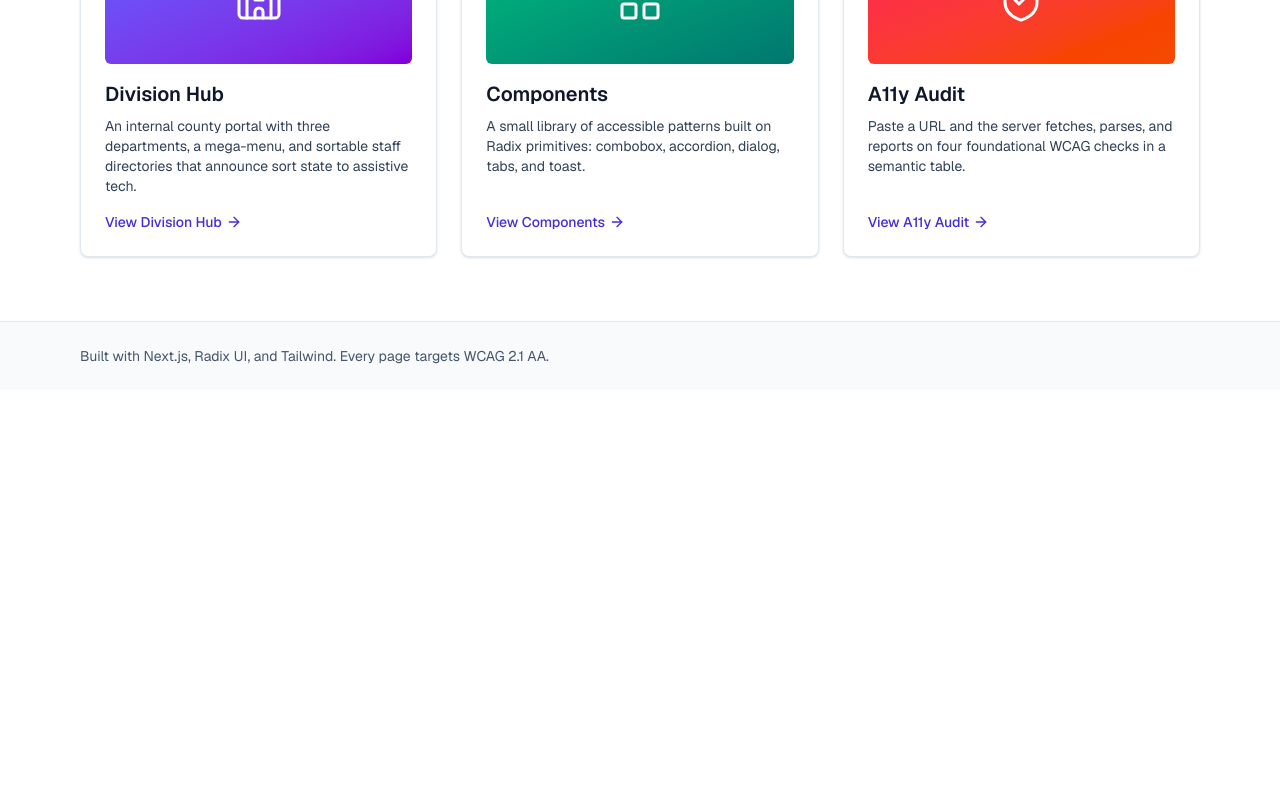
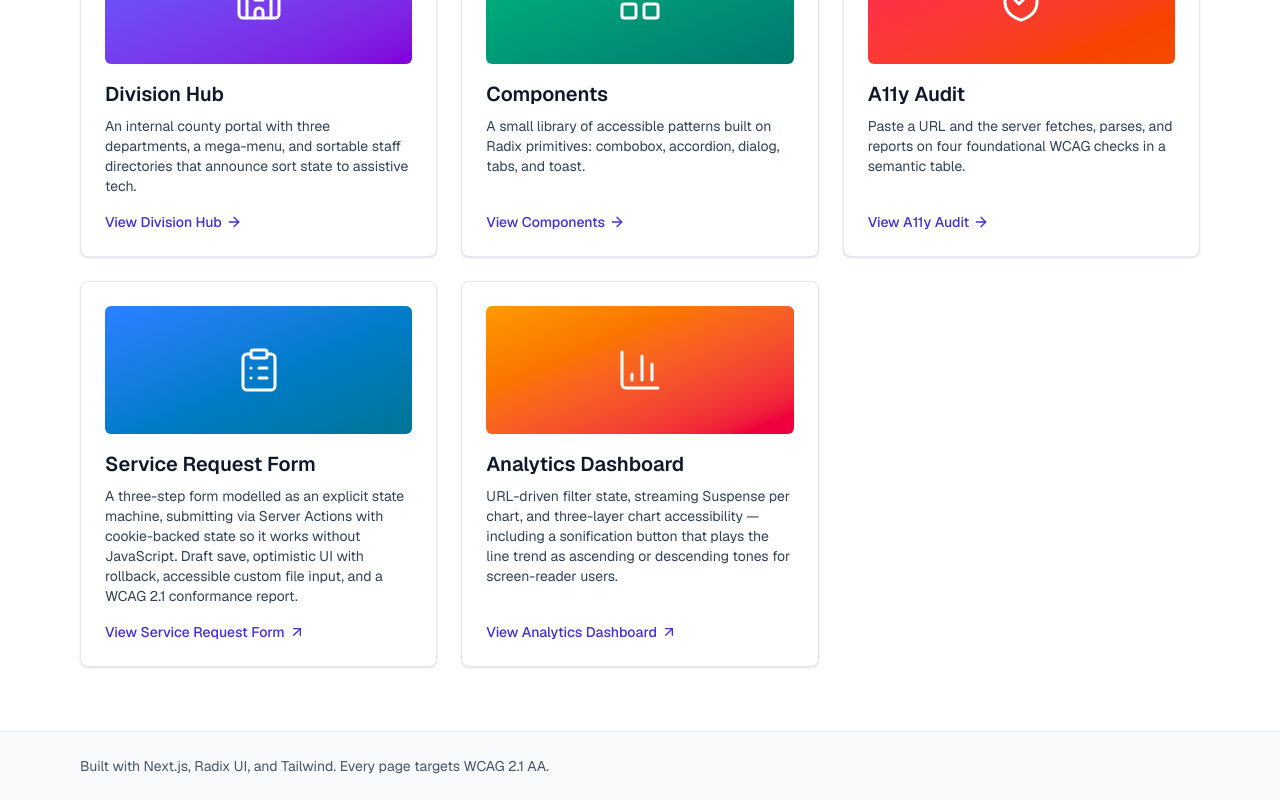
Before and after one commit to chaitanya2404/accessibility-portfolio, a Next.js app: page / in a window 1280 px wide. Shown: the part 542-1342 px from the top of the page. Before the commit the page ends 932 px from the top, so only its background shows below. Built offline with nearby package versions, Linux system fonts and the light colour scheme.

Commit message:
Add Service Request and Analytics projects as external cards on home page

```diff
--- a/app/page.tsx
+++ b/app/page.tsx
@@ -1,5 +1,13 @@
 import Link from "next/link";
-import { ArrowRight, Building2, LayoutGrid, ShieldCheck } from "lucide-react";
+import {
+  ArrowRight,
+  ArrowUpRight,
+  BarChart3,
+  Building2,
+  ClipboardList,
+  LayoutGrid,
+  ShieldCheck,
+} from "lucide-react";
 import { Heading } from "@/components/Heading";
 import { Card } from "@/components/Card";
 
@@ -31,6 +39,26 @@ const projects = [
     gradient: "from-rose-500 to-orange-600",
     available: true,
   },
+  {
+    title: "Service Request Form",
+    href: "https://forms-and-data.vercel.app/projects/service-request",
+    description:
+      "A three-step form modelled as an explicit state machine, submitting via Server Actions with cookie-backed state so it works without JavaScript. Draft save, optimistic UI with rollback, accessible custom file input, and a WCAG 2.1 conformance report.",
+    Icon: ClipboardList,
+    gradient: "from-blue-500 to-cyan-700",
+    available: true,
+    external: true,
+  },
+  {
+    title: "Analytics Dashboard",
+    href: "https://forms-and-data.vercel.app/projects/analytics",
+    description:
+      "URL-driven filter state, streaming Suspense per chart, and three-layer chart accessibility — including a sonification button that plays the line trend as ascending or descending tones for screen-reader users.",
+    Icon: BarChart3,
+    gradient: "from-amber-500 to-rose-600",
+    available: true,
+    external: true,
+  },
 ];
 
 export default function Home() {
@@ -38,7 +66,7 @@ export default function Home() {
     <div className="mx-auto max-w-6xl px-4 py-16">
       <section aria-labelledby="hero-heading" className="mb-16 max-w-3xl">
         <Heading level={1} id="hero-heading">
-          Accessibility-first frontend, three projects deep.
+          Accessibility-first frontend, five projects deep.
         </Heading>
         <p className="mt-6 text-lg text-slate-700">
           A portfolio that treats accessibility as the product, not the polish.
@@ -53,7 +81,7 @@ export default function Home() {
           Projects
         </Heading>
         <ul className="grid gap-6 sm:grid-cols-2 lg:grid-cols-3">
-          {projects.map(({ title, href, description, Icon, gradient, available }) => (
+          {projects.map(({ title, href, description, Icon, gradient, available, external }) => (
             <Card key={title} as="li" className="flex flex-col">
               <div
                 aria-hidden="true"
@@ -65,6 +93,18 @@ export default function Home() {
                 {title}
               </Heading>
               <p className="mb-4 flex-1 text-sm text-slate-700">{description}</p>
+              {external ? (
+                <a
+                  href={href}
+                  target="_blank"
+                  rel="noopener noreferrer"
+                  className="inline-flex items-center gap-1 text-sm font-medium text-indigo-700 hover:text-indigo-900"
+                  aria-label={`Open the ${title} project (opens in a new tab)`}
+                >
+                  View {title}
+                  <ArrowUpRight className="h-4 w-4" aria-hidden="true" />
+                </a>
+              ) : (
                 <Link
                   href={href}
                   className="inline-flex items-center gap-1 text-sm font-medium text-indigo-700 hover:text-indigo-900"
@@ -73,6 +113,7 @@ export default function Home() {
                   {available ? `View ${title}` : `${title} (coming soon)`}
                   <ArrowRight className="h-4 w-4" aria-hidden="true" />
                 </Link>
+              )}
             </Card>
           ))}
         </ul>
```
Also changed, not shown: 1 other file (tests, documents, lock files or other folders). Lines whose indentation alone changed are shown as unchanged.
